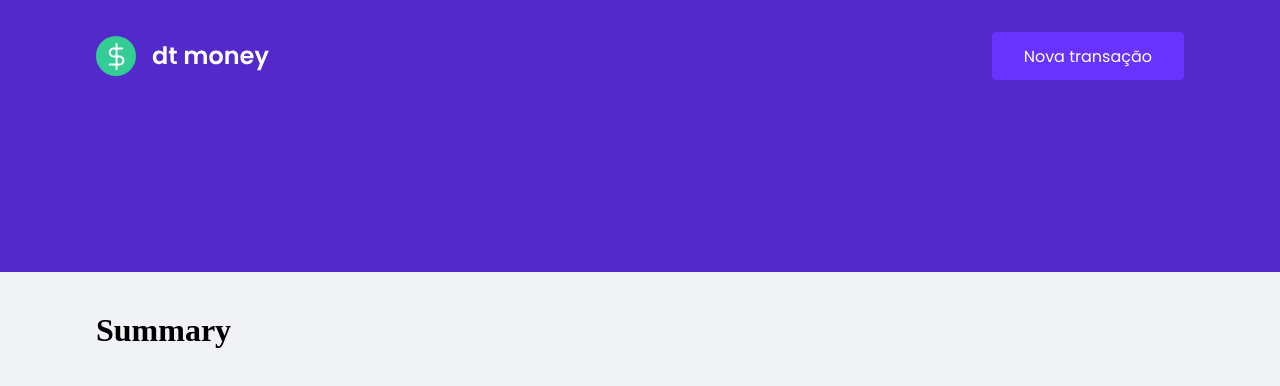
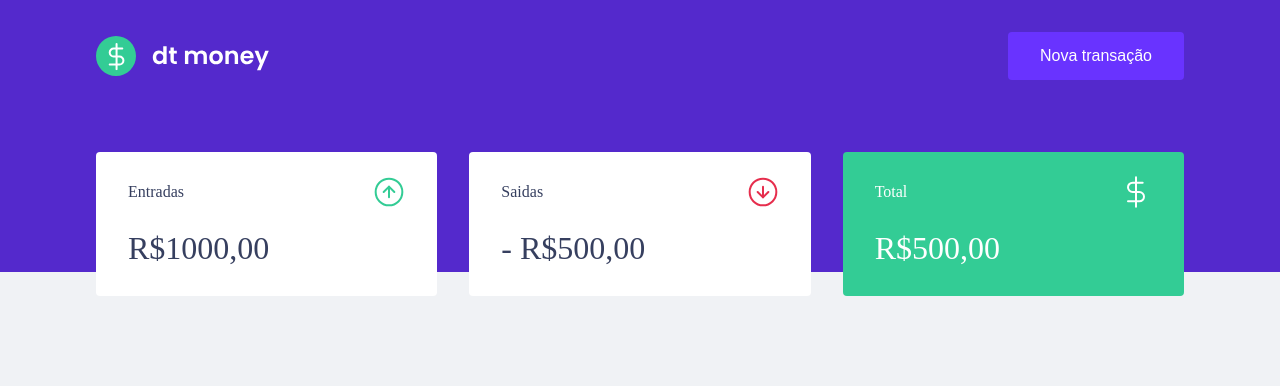
Before and after one commit to verissimo-sn/ignite-reactjs-ch02-dtmoney, a React (Create React App) app: page / in a window 1280 px wide. Shown: the top 386 px of the page. Built offline with nearby package versions, Linux system fonts and the light colour scheme.

Commit message:
style: stylize summary card

```diff
--- a/public/index.html
+++ b/public/index.html
@@ -11,10 +11,9 @@
 
     <title>dtMoney</title>
 
-    <link href="https://fonts.googleapis.com/css2?family=Poppins:wght@400;600&display=swap" rel="stylesheet">
+    <link href="https://fonts.googleapis.com/css2?family=:ital,wght@0,500;0,600;1,400&display=swap" rel="stylesheet">
   </head>
   <body>
-    <noscript>You need to enable JavaScript to run this app.</noscript>
     <div id="root"></div>
   </body>
 </html>
--- a/src/components/Summary/index.tsx
+++ b/src/components/Summary/index.tsx
@@ -1,9 +1,35 @@
+import incomeImg from '../../assets/income.svg';
+import outcomeImg from '../../assets/outcome.svg';
+import totalImg from '../../assets/total.svg';
+
 import { Container } from './styles';
 
 export const Summary= () => {
   return (
     <Container>
-      <h1>Summary</h1>
+      <div className="">
+        <header>
+          <p>Entradas</p>
+          <img src={incomeImg} alt="Entradas" />
+        </header>
+        <strong>R$1000,00</strong>
+      </div>
+
+      <div className="">
+        <header>
+          <p>Saidas</p>
+          <img src={outcomeImg} alt="Saidas" />
+        </header>
+        <strong>- R$500,00</strong>
+      </div>
+
+      <div className="highlight-background">
+        <header>
+          <p>Total</p>
+          <img src={totalImg} alt="Total" />
+        </header>
+        <strong>R$500,00</strong>
+      </div>
     </Container>
   );
 }
--- a/src/components/Summary/styles.ts
+++ b/src/components/Summary/styles.ts
@@ -1,5 +1,34 @@
 import styled from 'styled-components';
 
 export const Container = styled.div`
+  display: grid;
+  grid-template-columns: repeat(3, 1fr);
+  gap: 2rem;
+  margin-top: -10rem;
 
+  div {
+    background: var(--shape);
+    padding: 1.5rem 2rem;
+    border-radius: 0.25rem;
+    color: var(--text-title);
+
+    header {
+      display: flex;
+      align-items: center;
+      justify-content: space-between;
+    }
+
+    strong {
+      display: block;
+      margin-top: 1rem;
+      font-size: 2rem;
+      font-weight: 500;
+      line-height: 3rem;
+    }
+
+    &.highlight-background {
+      background: var(--green);
+      color: #FFF;
+    }
+  }
 `;
--- a/src/styles/global.ts
+++ b/src/styles/global.ts
@@ -3,6 +3,7 @@
 export const GlobalStyle = createGlobalStyle`
   :root {
     --red: #e52e4d;
+    --green: #33cc95;
     --blue: #5429cc;
 
     --blue-light: #6933ff;
```
